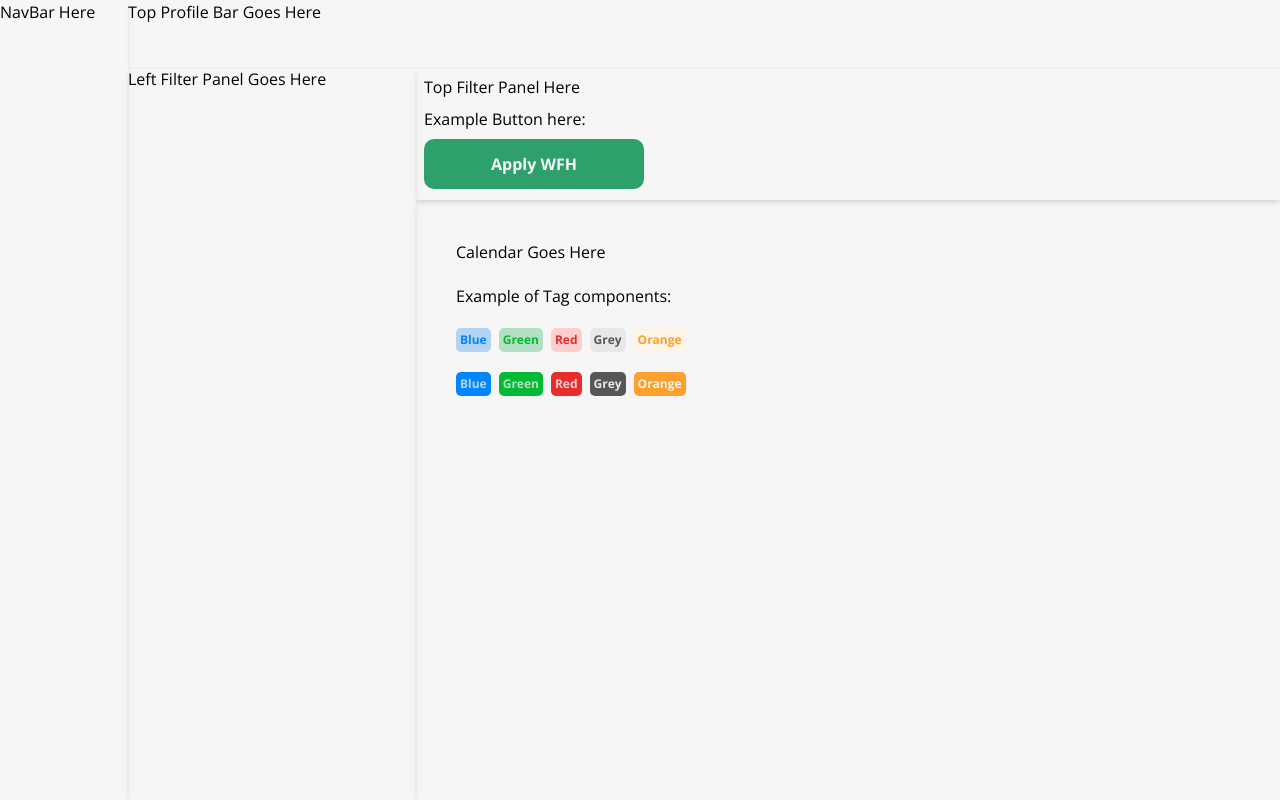
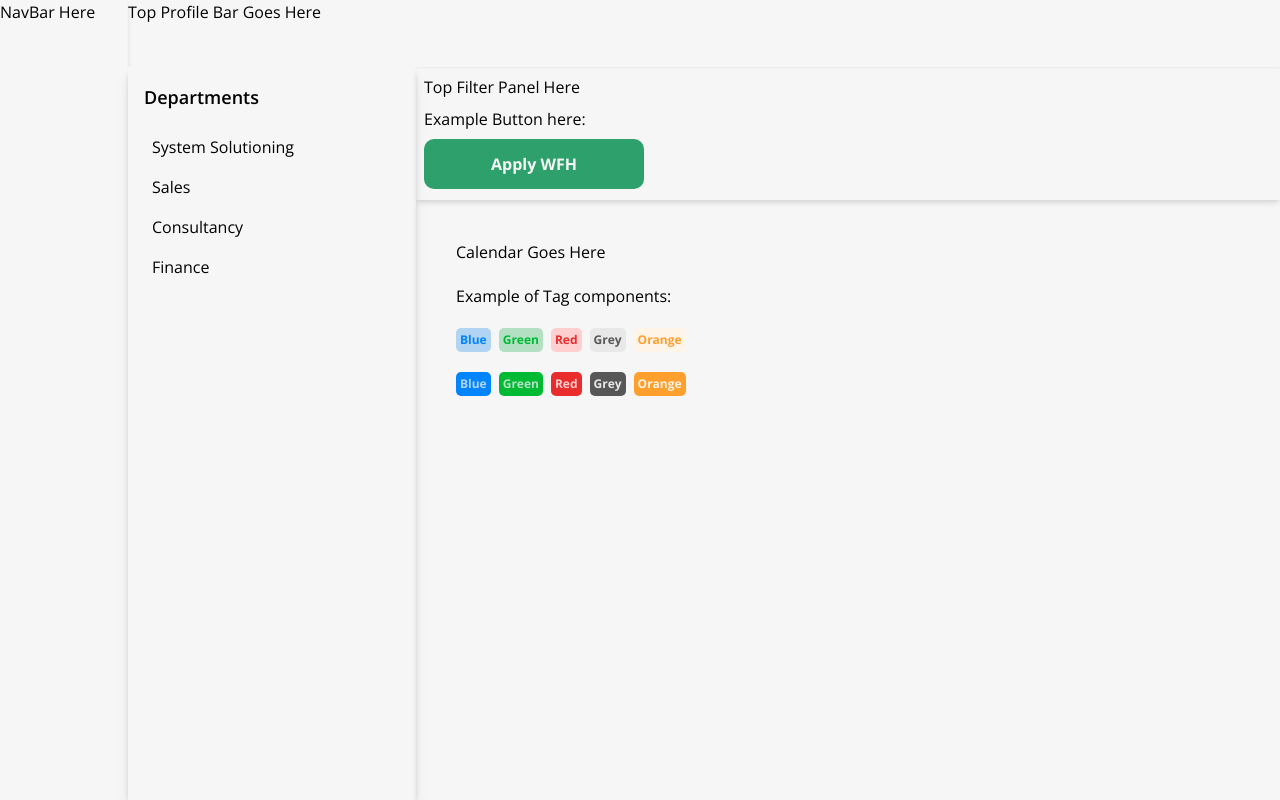
Before and after one commit to Jerric1801/spm-wfh-frontend, a React (Vite) app: page / in a window 1280 px wide. Built offline with nearby package versions, Linux system fonts and the light colour scheme.

Commit message:
Made a rough skeleton of the left filter panel

```diff
--- a/src/components/dashboard/LeftFilterPanel.jsx
+++ b/src/components/dashboard/LeftFilterPanel.jsx
@@ -1,9 +1,87 @@
+import React, { useState } from 'react';
+
 function LeftFilterPanel() {
+    // Dummy data
+    const departments = [
+        { id: 1, name: "System Solutioning" },
+        { id: 2, name: "Sales" },
+        { id: 3, name: "Consultancy" },
+        { id: 4, name: "Finance" },
+    ];
+
+    const teams = {
+        1: [{ id: 1, name: "Team 1" }, { id: 2, name: "Team 2" }],
+        2: [{ id: 3, name: "Team 3" }],
+        3: [{ id: 4, name: "Team 4" }],
+        4: [{ id: 5, name: "Team 5" }]
+    };
+
+    const members = {
+        1: [{ id: 1, name: "Eric Loh", role: "Director", status: "IN" },
+            { id: 2, name: "Meredith", role: "Solution Architect", status: "IN" }],
+        2: [{ id: 3, name: "James", role: "Solution Architect", status: "WFH" },
+            { id: 4, name: "Robert", role: "Solution Architect", status: "AWAY" }],
+        3: [{ id: 5, name: "John", role: "Solution Architect", status: "IN"}],
+        4: [{ id: 6, name: "Alex", role:"Consultant", status: "AWAY"}],
+        5: [{ id: 7, name: "Sam", role:"Finance Staff", status: "IN"}]
+    };
+
+    // State for selected department and team
+    const [selectedDepartment, setSelectedDepartment] = useState(null);
+    const [selectedTeam, setSelectedTeam] = useState(null);
+
     return (
-        <div className="w-[100%] h-[100%]">
-            <h1>Left Filter Panel Goes Here</h1>
+        <div className="w-[100%] h-[100%] p-4 bg-white shadow-lg">
+            <h2 className="text-lg font-semibold mb-4">Departments</h2>
+            <ul className="mb-6">
+                {departments.map(department => (
+                    <li key={department.id}>
+                        <button
+                            className={`w-full text-left p-2 ${selectedDepartment === department.id ? 'bg-green-200' : 'bg-white'}`}
+                            onClick={() => {
+                                setSelectedDepartment(department.id);
+                                setSelectedTeam(null); // Reset team selection when a new department is selected
+                            }}
+                        >
+                            {department.name}
+                        </button>
+                    </li>
+                ))}
+            </ul>
+
+            {selectedDepartment && (
+                <>
+                    <h2 className="text-lg font-semibold mb-4">Team</h2>
+                    <ul className="mb-6">
+                        {teams[selectedDepartment].map(team => (
+                            <li key={team.id}>
+                                <button
+                                    className={`w-full text-left p-2 ${selectedTeam === team.id ? 'bg-green-200' : 'bg-white'}`}
+                                    onClick={() => setSelectedTeam(team.id)}
+                                >
+                                    {team.name}
+                                </button>
+                            </li>
+                        ))}
+                    </ul>
+                </>
+            )}
+
+            {selectedTeam && (
+                <>
+                    <h2 className="text-lg font-semibold mb-4">Members</h2>
+                    <ul>
+                        {members[selectedTeam].map(member => (
+                            <li key={member.id} className="flex justify-between p-2 border-b">
+                                <span>{member.name}</span>
+                                <span className={`status-${member.status.toLowerCase()}`}>{member.status}</span>
+                            </li>
+                        ))}
+                    </ul>
+                </>
+            )}
         </div>
     )
 }
 
-export default LeftFilterPanel
+export default LeftFilterPanel;
```
Also changed, not shown: 1 other file (tests, documents, lock files or other folders).
